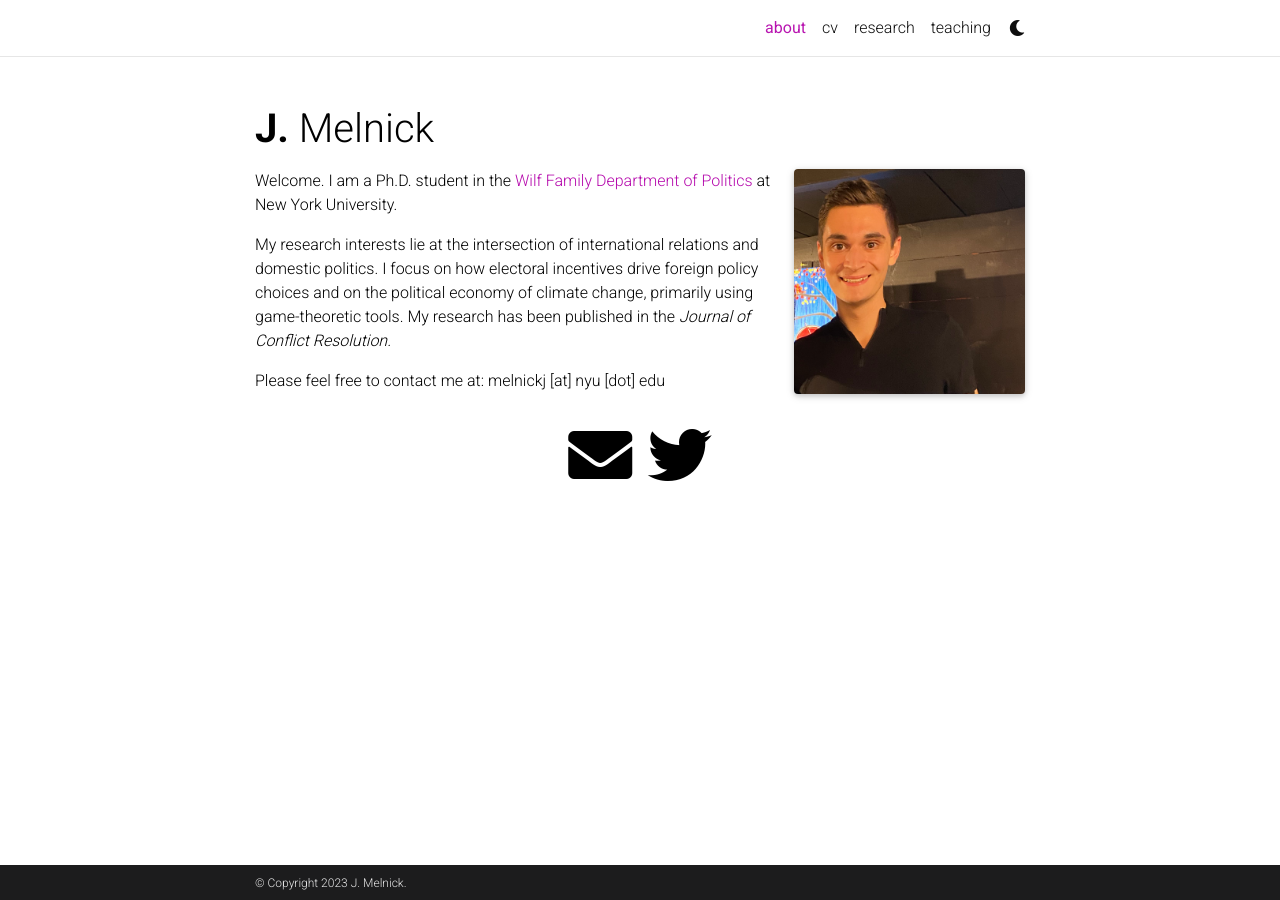
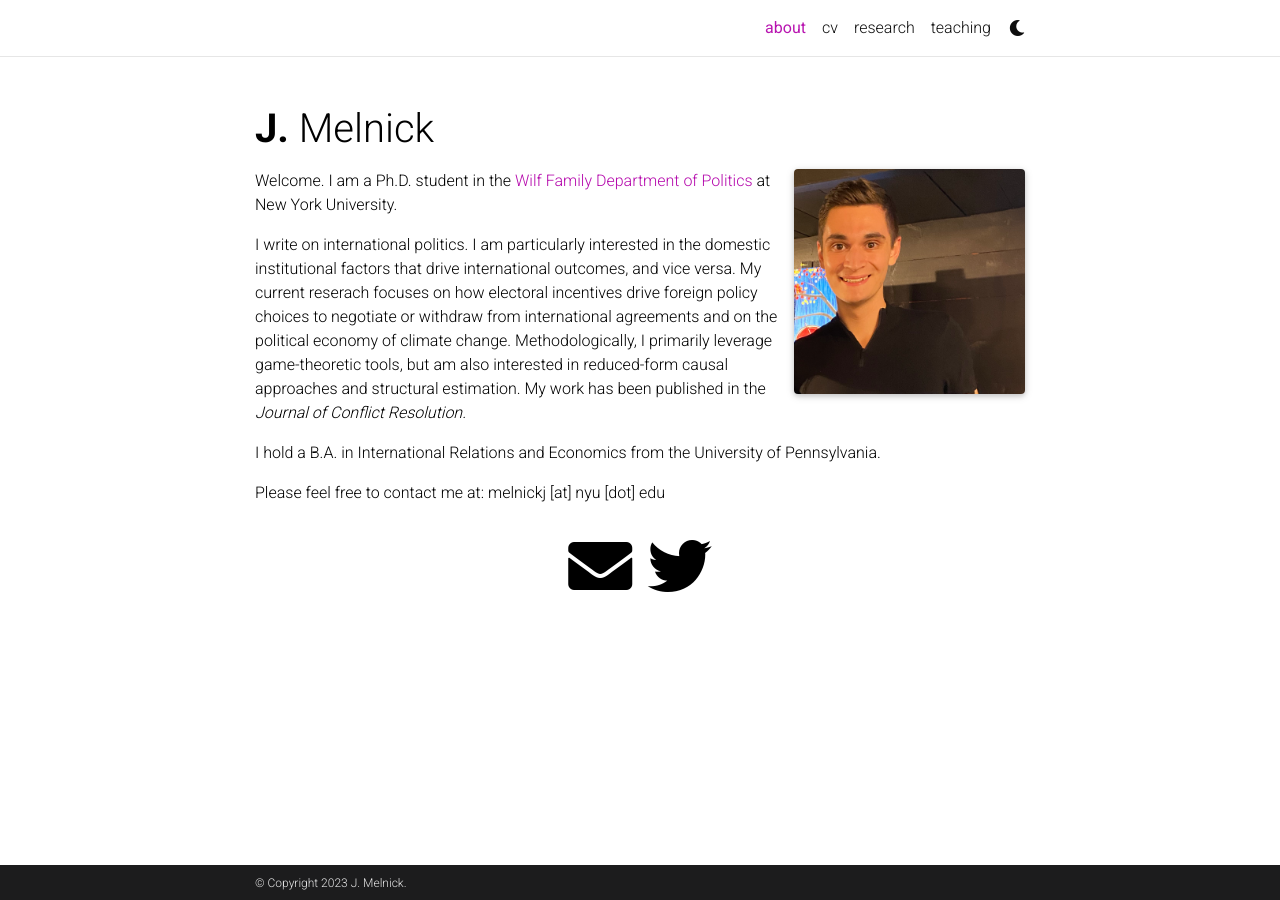
Before and after one commit to justinmelnick/justinmelnick.github.io, a Jekyll site: the page built from _pages/about.md, in a window 1280 px wide. Built offline with Jekyll 4.4.1, drawn with Linux system fonts in a browser that asks for light colours; full-size pictures stand in for the smaller copies a plugin makes; comment, search, counter and statistics services are not loaded; a style sheet for code colours, icons or effects is not loaded.

Commit message:
Update about.md

```diff
--- a/_pages/about.md
+++ b/_pages/about.md
@@ -20,6 +20,8 @@
 
 Welcome. I am a Ph.D. student in the [Wilf Family Department of Politics](https://as.nyu.edu/departments/politics.html) at New York University.
 
-My research interests lie at the intersection of international relations and domestic politics. I focus on how electoral incentives drive foreign policy choices and on the political economy of climate change, primarily using game-theoretic tools. My research has been published in the _Journal of Conflict Resolution._
+I write on international politics. I am particularly interested in the domestic institutional factors that drive international outcomes, and vice versa. My current reserach focuses on how electoral incentives drive foreign policy choices to negotiate or withdraw from international agreements and on the political economy of climate change. Methodologically, I primarily leverage game-theoretic tools, but am also interested in reduced-form causal approaches and structural estimation. My work has been published in the _Journal of Conflict Resolution._
+
+I hold a B.A. in International Relations and Economics from the University of Pennsylvania.
 
 Please feel free to contact me at: melnickj [at] nyu [dot] edu
```
